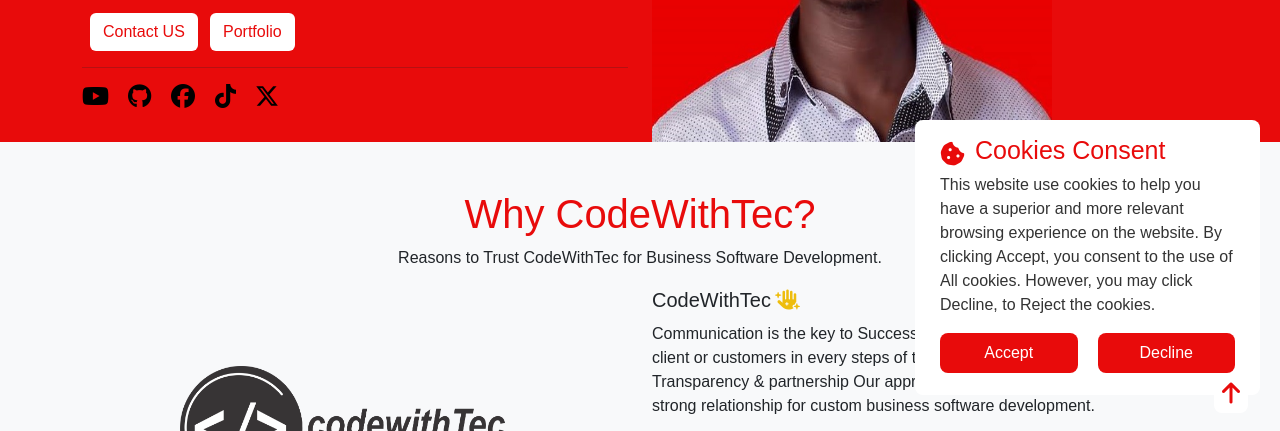
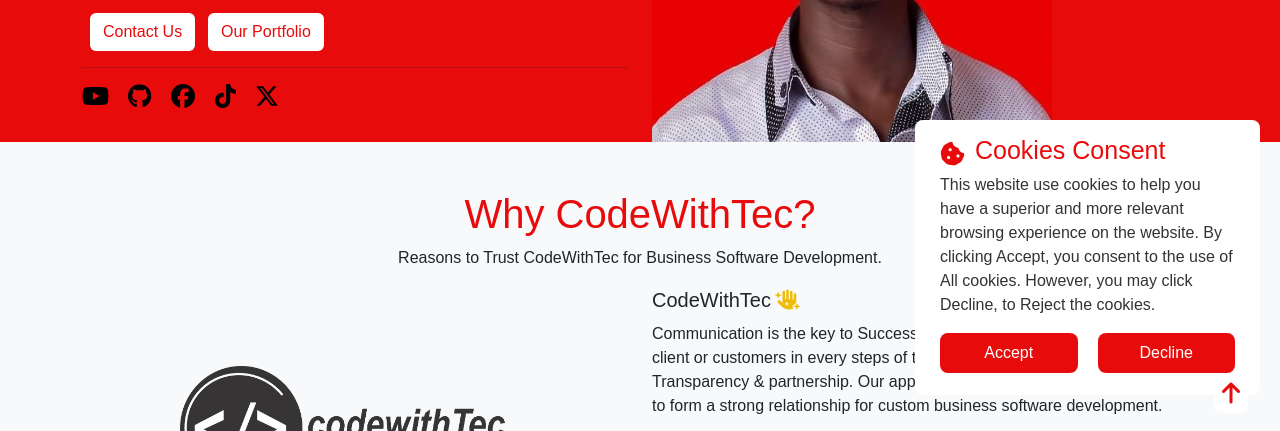
Before and after one commit to CodeWithTec/codewithtec, a plain HTML site: page index.html in a window 1280 px wide. Shown: the part 355-786 px from the top of the page. Drawn offline with nearby package versions, Linux system fonts and the light colour scheme.

Commit message:
november 21 second update

```diff
--- a/index.html
+++ b/index.html
@@ -22,7 +22,7 @@
      <!----------SEO Data---------->
     <meta name="description" content="codewithtec, code, tec, with">
     <meta name="Keyword" content="codewithtec, tec, with, Liberia codewithtec website tec">
-    <meta name="author" content="Dynasty Teto Shuraleff tec">
+    <meta name="author" content="Dynasty Tec Shuraleff tec">
 
     <!-- google search SEO -->
     <meta name="google-site-verification" content="RQm60LJjWA9KTTUios5K7_Kjamye2YgL4OgPujNNCDI" />
@@ -88,8 +88,8 @@
                             With CodeWithTec, Your long awaited visions of online presence is a inch away.
                         </p>
                         <div class="hero-btn">
-                        <a href="contact.html" data-aos="flip-left" data-aos-duration="2000" class="btn btn mx-2">Contact US</a>
-                        <a href="/portfolio.html" data-aos="flip-up" data-aos-duration="2000" class="btn btn">Portfolio</a>
+                        <a href="contact.html" data-aos="flip-left" data-aos-duration="2000" class="btn btn mx-2">Contact Us</a>
+                        <a href="portfolio.html" data-aos="flip-up" data-aos-duration="2000" class="btn btn">Our Portfolio</a>
                         </div>
                         <hr>
                         </div>
@@ -134,7 +134,7 @@
                     <div class="short-head">
                         <h5 data-aos="flip-left" data-aos-duration="2000">CodeWithTec<i class="fa-solid fa-hand-sparkles"></i></h5>
                         <p data-aos="zoom-in-up" data-aos-duration="2000">Communication is the key to Successful Software Project we involved our client or customers in every steps of the process.
-                            Collaboration, Transparency & partnership Our approach focuses on collaboration to form a
+                            Collaboration, Transparency & partnership. Our approach focuses on collaboration in order to form a
                             strong relationship for custom business software development.</p>
                     </div>
                     <div class="list-of-feature">
```
